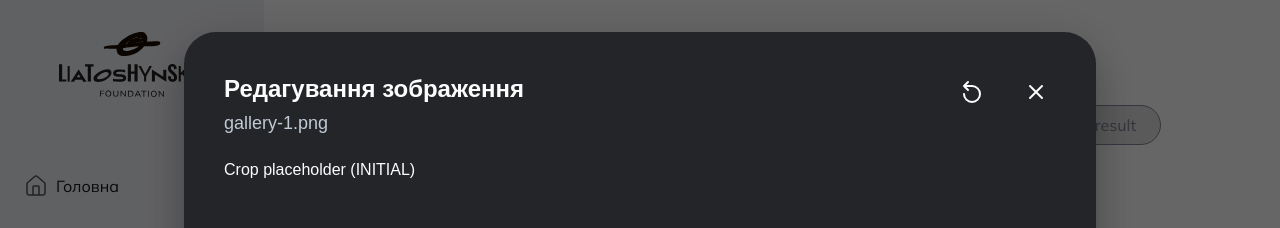
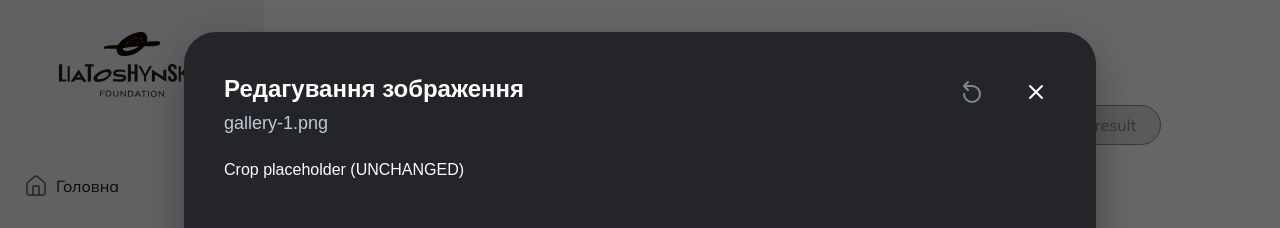
Before and after one commit to Liatoshynsky-Foundation/lf-admin, a Next.js app: page /dev/media-modal in a window 1280 px wide. Both pictures are taken after a click on the button "Open Crop (demo)". Shown: the top 228 px of the page. Built offline with nearby package versions, Linux system fonts and the light colour scheme.

Commit message:
feat(crop-reset): add isResetDisabled and rename to reset

```diff
--- a/app/shared/components/design-system/media-modal/MediaModal.styles.ts
+++ b/app/shared/components/design-system/media-modal/MediaModal.styles.ts
@@ -23,6 +23,9 @@ export const styles = {
     color: '#FCFCFC',
     '&:hover': {
       backgroundColor: 'rgba(255,255,255,0.08)'
+    },
+    '&.Mui-disabled': {
+      color: 'rgba(193, 201, 214, 0.6)'
     }
   },
 
--- a/app/shared/components/design-system/media-modal/MediaModal.tsx
+++ b/app/shared/components/design-system/media-modal/MediaModal.tsx
@@ -1,7 +1,7 @@
 'use client';
 
 import { Box, IconButton } from '@mui/material';
-import React, { useEffect, useReducer, useRef, useState } from 'react';
+import React, { useCallback, useEffect, useReducer, useRef, useState } from 'react';
 
 import { MediaModalContainer } from './components/container/MediaModalContainer';
 import { MediaModalSwitcher } from './components/switcher/MediaModalSwitcher';
@@ -21,8 +21,6 @@ import ArrowLeftIcon from '~/public/icons/arrowLeft.svg';
 import IterationIcon from '~/public/icons/iteration.svg';
 import Button from '~/shared/components/design-system/button/Button';
 
-type CropState = 'INITIAL' | 'RESIZED';
-
 export type MediaModalProps = {
   open: boolean;
   onClose: () => void;
@@ -34,7 +32,8 @@ type State = {
   tab: MediaModalTab;
   step: MediaModalStep;
   selected: SelectedMedia | null;
-  cropState: CropState;
+  hasCropChanges: boolean;
+  resetSeq: number;
 };
 
 type Action =
@@ -43,7 +42,7 @@ type Action =
   | { type: 'PICK_AND_CROP'; selected: SelectedMedia }
   | { type: 'BACK' }
   | { type: 'RESET_CROP' }
-  | { type: 'MARK_CROP_RESIZED' };
+  | { type: 'SET_CROP_CHANGES'; hasCropChanges: boolean };
 
 const tabFromSelected = (s: SelectedMedia | null): MediaModalTab | null => {
   if (!s) return null;
@@ -63,7 +62,8 @@ const buildInitialState = (initial?: MediaModalOpenState): State => {
     tab,
     step,
     selected: initialSelected,
-    cropState: 'INITIAL'
+    hasCropChanges: false,
+    resetSeq: 0
   };
 };
 
@@ -71,23 +71,23 @@ function reducer(state: State, action: Action): State {
   if (action.type === 'OPEN') return buildInitialState(action.initial);
 
   if (action.type === 'SET_TAB') {
-    return { ...state, tab: action.tab, step: 'SELECT', selected: null, cropState: 'INITIAL' };
+    return { ...state, tab: action.tab, step: 'SELECT', selected: null, hasCropChanges: false, resetSeq: 0 };
   }
 
   if (action.type === 'PICK_AND_CROP') {
-    return { ...state, selected: action.selected, step: 'CROP', cropState: 'INITIAL' };
+    return { ...state, selected: action.selected, step: 'CROP', hasCropChanges: false, resetSeq: 0 };
   }
 
   if (action.type === 'BACK') {
-    return { ...state, step: 'SELECT' };
+    return { ...state, step: 'SELECT', hasCropChanges: false };
   }
 
   if (action.type === 'RESET_CROP') {
-    return { ...state, cropState: 'INITIAL' };
+    return { ...state, hasCropChanges: false, resetSeq: state.resetSeq + 1 };
   }
 
-  if (action.type === 'MARK_CROP_RESIZED') {
-    return state.cropState === 'RESIZED' ? state : { ...state, cropState: 'RESIZED' };
+  if (action.type === 'SET_CROP_CHANGES') {
+    return state.hasCropChanges === action.hasCropChanges ? state : { ...state, hasCropChanges: action.hasCropChanges };
   }
 
   return state;
@@ -108,6 +108,11 @@ export function MediaModal({ open, onClose, onApply, initial }: MediaModalProps)
   useEffect(() => {
     latestInitialRef.current = initial;
   }, [initial]);
+
+  const isApplyingRef = useRef(isApplying);
+  useEffect(() => {
+    isApplyingRef.current = isApplying;
+  }, [isApplying]);
 
   const applySeqRef = useRef(0);
 
@@ -166,6 +171,11 @@ export function MediaModal({ open, onClose, onApply, initial }: MediaModalProps)
     }
   };
 
+  const handleCropChanges = useCallback((hasCropChanges: boolean) => {
+    if (isApplyingRef.current) return;
+    dispatch({ type: 'SET_CROP_CHANGES', hasCropChanges });
+  }, []);
+
   const isCrop = state.step === 'CROP';
   const selectedName = state.selected?.name ?? '';
 
@@ -189,14 +199,17 @@ export function MediaModal({ open, onClose, onApply, initial }: MediaModalProps)
     />
   );
 
+  const isResetDisabled = isApplying || !state.hasCropChanges;
+
   const headerRight = isCrop ? (
     <IconButton
+      disabled={isResetDisabled}
       onClick={() => {
-        if (isApplying) return;
+        if (isResetDisabled) return;
         dispatch({ type: 'RESET_CROP' });
       }}
-      aria-label="reverse"
-      data-testid="MediaModal-reverseButton"
+      aria-label="reset"
+      data-testid="MediaModal-resetButton"
       sx={styles.headerIconButton}
     >
       <IterationIcon aria-hidden focusable={false} width={24} height={24} />
@@ -242,13 +255,7 @@ export function MediaModal({ open, onClose, onApply, initial }: MediaModalProps)
   ) : null;
 
   const body = isCrop ? (
-    <CropView
-      cropState={state.cropState}
-      onSimulateResize={() => {
-        if (isApplying) return;
-        dispatch({ type: 'MARK_CROP_RESIZED' });
-      }}
-    />
+    <CropView resetSeq={state.resetSeq} onCropChanges={handleCropChanges} />
   ) : state.tab === 'GALLERY' ? (
     <GalleryView
       selected={state.selected?.kind === 'gallery' ? state.selected : null}
--- a/app/shared/components/design-system/media-modal/views/crop-view/CropView.tsx
+++ b/app/shared/components/design-system/media-modal/views/crop-view/CropView.tsx
@@ -1,25 +1,44 @@
 'use client';
 
 import { Box } from '@mui/material';
+import { useEffect, useRef, useState } from 'react';
 
 type Props = {
-  cropState: 'INITIAL' | 'RESIZED';
-  onSimulateResize: () => void;
+  resetSeq: number;
+  onCropChanges: (hasCropChanges: boolean) => void;
 };
 
-export function CropView({ cropState, onSimulateResize }: Props) {
+export function CropView({ resetSeq, onCropChanges }: Props) {
+  const [hasCropChanges, setHasCropChanges] = useState(false);
+
+  const onCropChangesRef = useRef(onCropChanges);
+  useEffect(() => {
+    onCropChangesRef.current = onCropChanges;
+  }, [onCropChanges]);
+
+  useEffect(() => {
+    setHasCropChanges(false);
+    onCropChangesRef.current(false);
+  }, [resetSeq]);
+
+  const markChanged = () => {
+    if (hasCropChanges) return;
+    setHasCropChanges(true);
+    onCropChangesRef.current(true);
+  };
+
   return (
     <Box data-testid="CropView" sx={{ height: '100%' }}>
       <Box
         data-testid="CropView-cropArea"
         role="button"
         tabIndex={0}
-        onClick={onSimulateResize}
+        onClick={markChanged}
         onKeyDown={(e) => {
-          if (e.key === 'Enter' || e.key === ' ') onSimulateResize();
+          if (e.key === 'Enter' || e.key === ' ') markChanged();
         }}
       >
-        Crop placeholder ({cropState})
+        Crop placeholder ({hasCropChanges ? 'CHANGED' : 'UNCHANGED'})
       </Box>
     </Box>
   );
```
Also changed, not shown: 2 other files (tests, documents, lock files or other folders).
